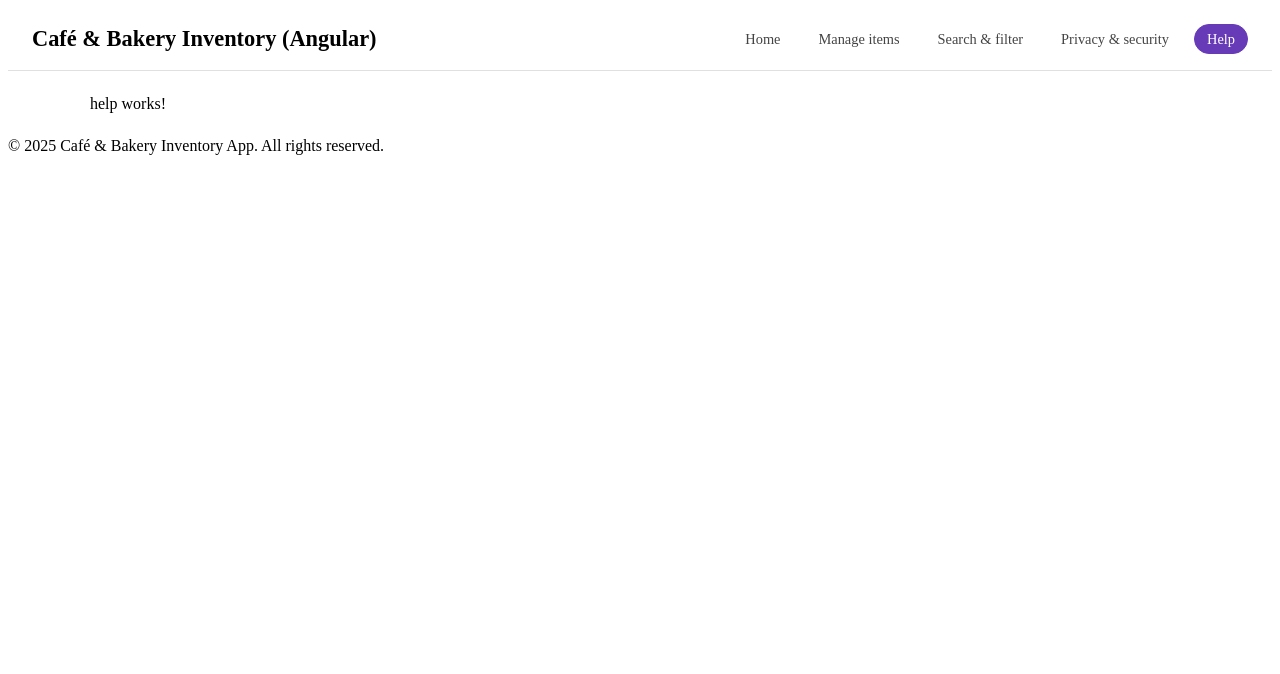
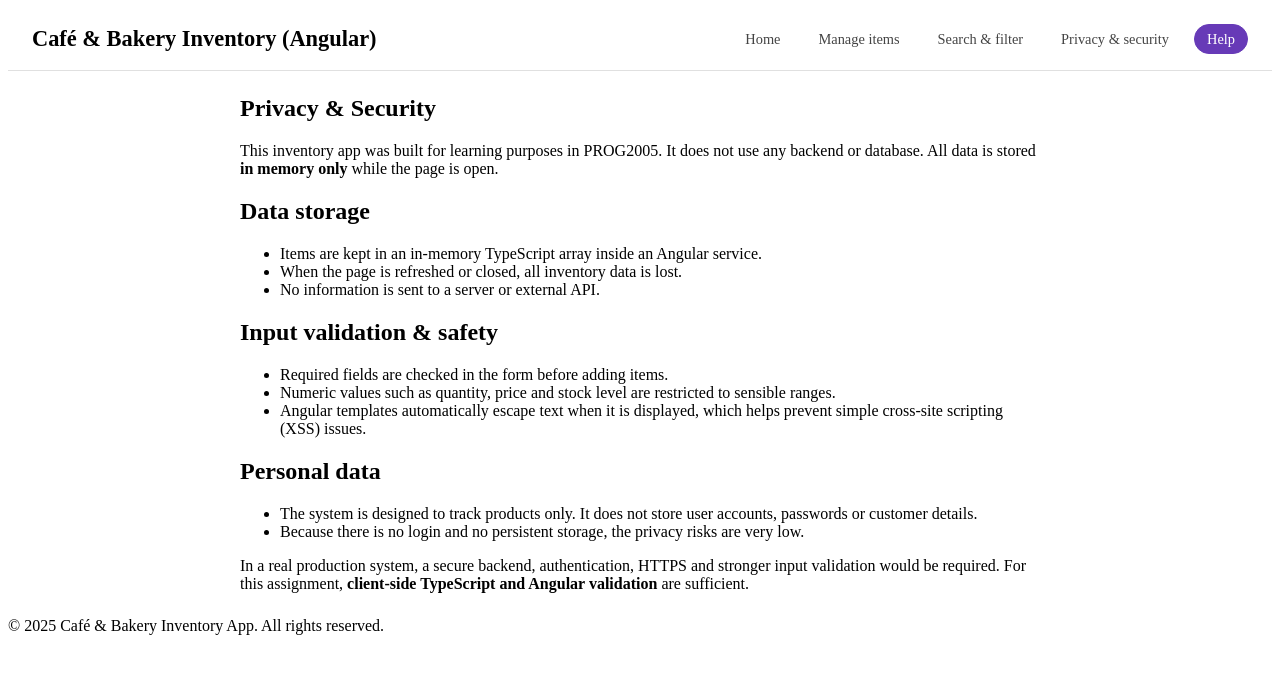
Before and after one commit to pattriciaruth/myapp, an Angular app: page /help in a window 1280 px wide. Shown: the top 674 px of the page. Built offline with nearby package versions, Linux system fonts and the light colour scheme.

Commit message:
Add help, home, privacy, and search pages with styling and functionality

```diff
--- a/src/app/pages/help/help.component.css
+++ b/src/app/pages/help/help.component.css
@@ -0,0 +1,5 @@
+.page {
+  max-width: 800px;
+  margin: 1.5rem auto;
+  padding: 0 1rem;
+}
--- a/src/app/pages/help/help.component.html
+++ b/src/app/pages/help/help.component.html
@@ -1 +1,50 @@
-<p>help works!</p>
+<section class="page">
+  <h1>Privacy &amp; Security</h1>
+
+  <p>
+    This inventory app was built for learning purposes in PROG2005. It does not
+    use any backend or database. All data is stored <strong>in memory only</strong>
+    while the page is open.
+  </p>
+
+  <h2>Data storage</h2>
+  <ul>
+    <li>
+      Items are kept in an in-memory TypeScript array inside an Angular
+      service.
+    </li>
+    <li>When the page is refreshed or closed, all inventory data is lost.</li>
+    <li>No information is sent to a server or external API.</li>
+  </ul>
+
+  <h2>Input validation &amp; safety</h2>
+  <ul>
+    <li>Required fields are checked in the form before adding items.</li>
+    <li>
+      Numeric values such as quantity, price and stock level are restricted to
+      sensible ranges.
+    </li>
+    <li>
+      Angular templates automatically escape text when it is displayed, which
+      helps prevent simple cross-site scripting (XSS) issues.
+    </li>
+  </ul>
+
+  <h2>Personal data</h2>
+  <ul>
+    <li>
+      The system is designed to track products only. It does not store user
+      accounts, passwords or customer details.
+    </li>
+    <li>
+      Because there is no login and no persistent storage, the privacy risks
+      are very low.
+    </li>
+  </ul>
+
+  <p>
+    In a real production system, a secure backend, authentication, HTTPS and
+    stronger input validation would be required. For this assignment,
+    <strong>client-side TypeScript and Angular validation</strong> are sufficient.
+  </p>
+</section>
--- a/src/app/pages/home/home.component.css
+++ b/src/app/pages/home/home.component.css
@@ -0,0 +1,3 @@
+.page {
+  max-width: 700px;
+}
--- a/src/app/pages/home/home.component.html
+++ b/src/app/pages/home/home.component.html
@@ -1,9 +1,22 @@
-<section>
-  <h2>Welcome</h2>
+<section class="page">
+  <h1>Welcome to the Café &amp; Bakery Inventory App</h1>
+
   <p>
-    This app manages café and bakery inventory, including hot foods and sweet
-    items. Use the navigation above to add items, search, and review privacy
-    and security details.
-    Thank you for visiting!
+    This small Angular application helps a café / bakery keep track of hot
+    foods, sweets, beverages and other items. It is designed as a learning
+    example for PROG2005 using TypeScript and Angular.
   </p>
+
+  <ul>
+    <li><strong>Manage items</strong> – add, edit or delete inventory items.</li>
+    <li>
+      <strong>Search &amp; filter</strong> – quickly find items by name, category
+      or popularity.
+    </li>
+    <li>
+      <strong>Privacy &amp; security</strong> – explains how the app handles data and
+      validation.
+    </li>
+    <li><strong>Help</strong> – short guide on how to use the system.</li>
+  </ul>
 </section>
--- a/src/app/pages/privacy-security/privacy-security.component.html
+++ b/src/app/pages/privacy-security/privacy-security.component.html
@@ -1 +1,50 @@
-<p>privacy-security works!</p>
+<section class="page">
+  <h1>Privacy &amp; Security</h1>
+
+  <p>
+    This inventory app was built for learning purposes in PROG2005. It does not
+    use any backend or database. All data is stored <strong>in memory only</strong>
+    while the page is open.
+  </p>
+
+  <h2>Data storage</h2>
+  <ul>
+    <li>
+      Items are kept in an in-memory TypeScript array inside an Angular
+      service.
+    </li>
+    <li>When the page is refreshed or closed, all inventory data is lost.</li>
+    <li>No information is sent to a server or external API.</li>
+  </ul>
+
+  <h2>Input validation &amp; safety</h2>
+  <ul>
+    <li>Required fields are checked in the form before adding items.</li>
+    <li>
+      Numeric values such as quantity, price and stock level are restricted to
+      sensible ranges.
+    </li>
+    <li>
+      Angular templates automatically escape text when it is displayed, which
+      helps prevent simple cross-site scripting (XSS) issues.
+    </li>
+  </ul>
+
+  <h2>Personal data</h2>
+  <ul>
+    <li>
+      The system is designed to track products only. It does not store user
+      accounts, passwords or customer details.
+    </li>
+    <li>
+      Because there is no login and no persistent storage, the privacy risks
+      are very low.
+    </li>
+  </ul>
+
+  <p>
+    In a real production system, a secure backend, authentication, HTTPS and
+    stronger input validation would be required. For this assignment,
+    <strong>client-side TypeScript and Angular validation</strong> are sufficient.
+  </p>
+</section>
--- a/src/app/pages/search/search.component.css
+++ b/src/app/pages/search/search.component.css
@@ -0,0 +1,28 @@
+.filters {
+  display: flex;
+  flex-wrap: wrap;
+  gap: 1rem;
+  margin-bottom: 1rem;
+  align-items: flex-end;
+}
+
+.filters div {
+  display: flex;
+  flex-direction: column;
+}
+
+.checkbox {
+  margin-top: 1.2rem;
+}
+
+table {
+  border-collapse: collapse;
+  width: 100%;
+}
+
+th,
+td {
+  border: 1px solid #ccc;
+  padding: 6px 8px;
+  text-align: left;
+}
--- a/src/app/pages/search/search.component.html
+++ b/src/app/pages/search/search.component.html
@@ -1 +1,61 @@
-<p>search works!</p>
+<section>
+  <h1>Search &amp; Filter Inventory</h1>
+
+  <div class="filters">
+    <div>
+      <label>Search by name:</label>
+      <input [(ngModel)]="nameTerm" (input)="applyFilters()" />
+    </div>
+
+    <div>
+      <label>Category:</label>
+      <select [(ngModel)]="selectedCategory" (change)="applyFilters()">
+        <option *ngFor="let c of categories" [value]="c">{{ c }}</option>
+      </select>
+    </div>
+
+    <div class="checkbox">
+      <label>
+        <input
+          type="checkbox"
+          [(ngModel)]="popularOnly"
+          (change)="applyFilters()"
+        />
+        Popular items only
+      </label>
+    </div>
+
+    <button (click)="clearFilters()">Clear filters</button>
+  </div>
+
+  <h2>Results</h2>
+
+  <table *ngIf="results.length > 0; else noResults">
+    <thead>
+      <tr>
+        <th>ID</th>
+        <th>Name</th>
+        <th>Category</th>
+        <th>Qty</th>
+        <th>Price</th>
+        <th>Stock</th>
+        <th>Popular</th>
+      </tr>
+    </thead>
+    <tbody>
+      <tr *ngFor="let item of results">
+        <td>{{ item.itemId }}</td>
+        <td>{{ item.name }}</td>
+        <td>{{ item.category }}</td>
+        <td>{{ item.quantity }}</td>
+        <td>\${{ item.price }}</td>
+        <td>{{ item.stockLevel }}</td>
+        <td>{{ item.popular ? 'Yes' : 'No' }}</td>
+      </tr>
+    </tbody>
+  </table>
+
+  <ng-template #noResults>
+    <p>No items match the current filters.</p>
+  </ng-template>
+</section>
--- a/src/app/pages/search/search.component.ts
+++ b/src/app/pages/search/search.component.ts
@@ -1,12 +1,57 @@
 import { Component } from '@angular/core';
+import { CommonModule } from '@angular/common';
+import { FormsModule } from '@angular/forms';
+import { InventoryService } from '../services/inventory.service';
+import { CafeItem } from '../../models/cafe-item';
 
 @Component({
   selector: 'app-search',
   standalone: true,
-  imports: [],
+  imports: [CommonModule, FormsModule],
   templateUrl: './search.component.html',
-  styleUrl: './search.component.css'
+  styleUrl: './search.component.css',
 })
 export class SearchComponent {
+  categories = ['All', 'Hot Food', 'Sweets', 'Beverage', 'Others'];
 
+  nameTerm = '';
+  selectedCategory = 'All';
+  popularOnly = false;
+
+  results: CafeItem[] = [];
+
+  constructor(private inv: InventoryService) {
+    this.applyFilters();
+  }
+
+  applyFilters() {
+    let items = this.inv.getAll();
+
+    // filter by name
+    if (this.nameTerm.trim()) {
+      const term = this.nameTerm.trim().toLowerCase();
+      items = items.filter((i) =>
+        i.name.toLowerCase().includes(term)
+      );
+    }
+
+    // filter by category
+    if (this.selectedCategory !== 'All') {
+      items = items.filter((i) => i.category === this.selectedCategory);
+    }
+
+    // filter by popular
+    if (this.popularOnly) {
+      items = items.filter((i) => i.popular);
+    }
+
+    this.results = items;
+  }
+
+  clearFilters() {
+    this.nameTerm = '';
+    this.selectedCategory = 'All';
+    this.popularOnly = false;
+    this.applyFilters();
+  }
 }
```
